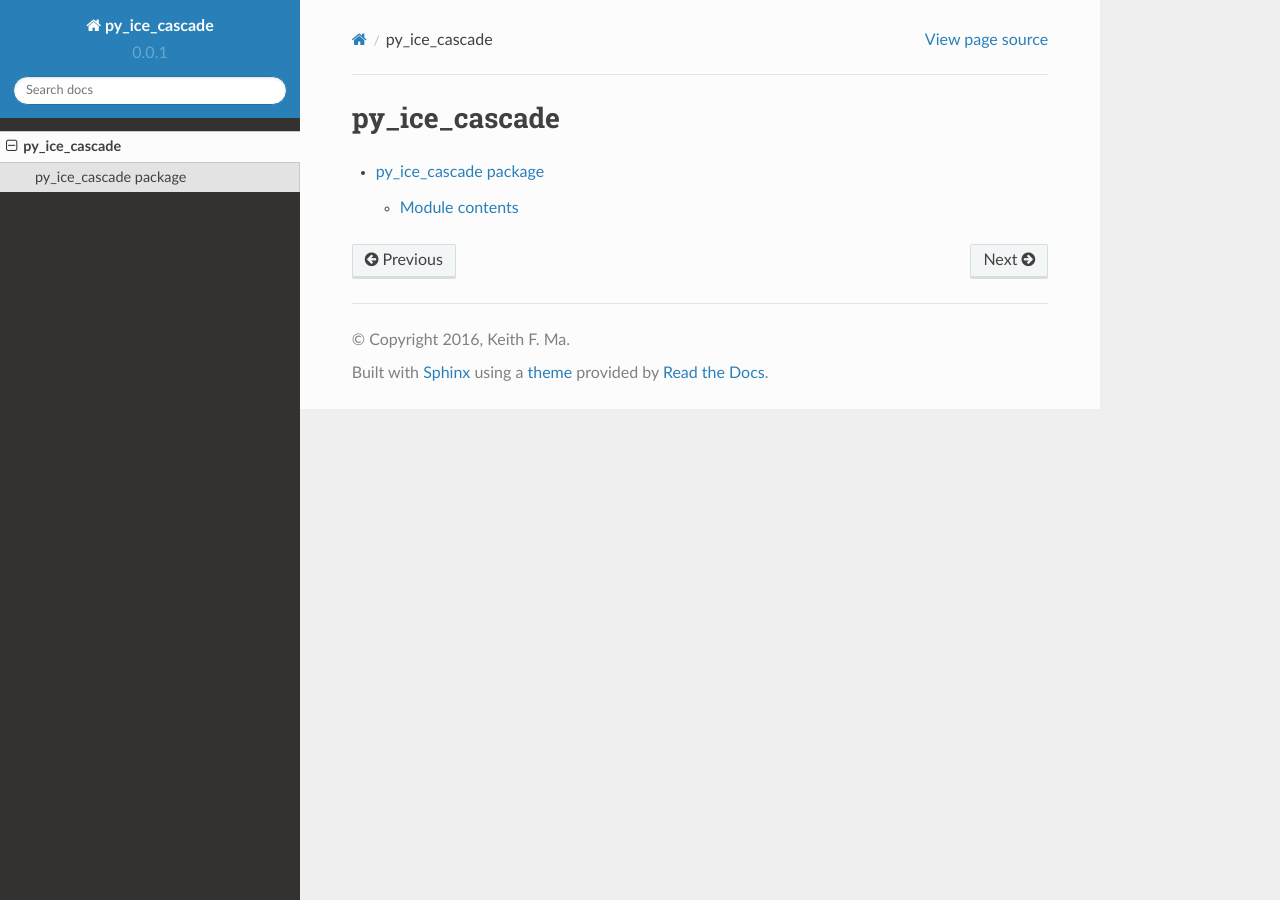
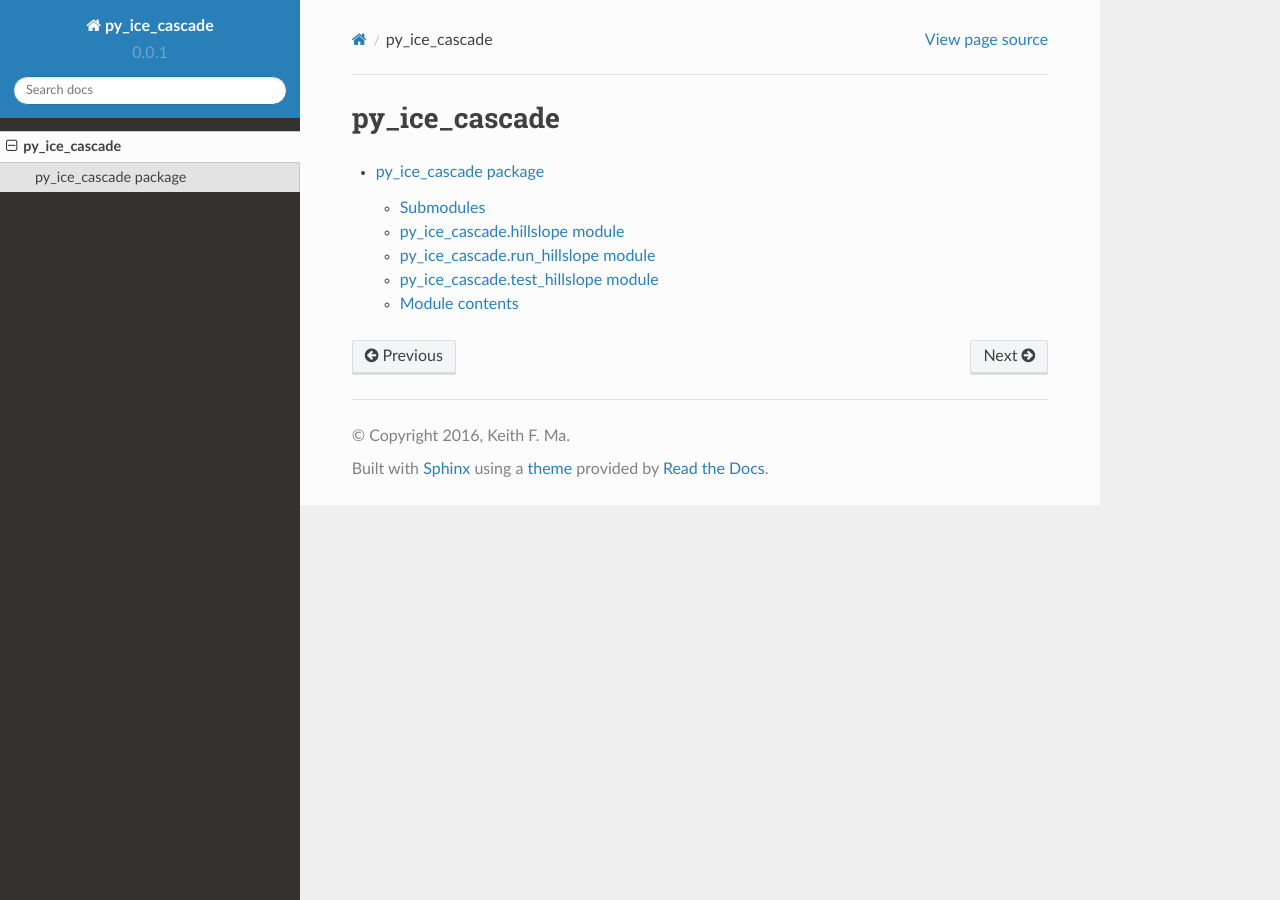
Before and after one commit to keithfma/py-ice-cascade, a Sphinx documentation site: the page built from docs/source/modules.rst, in a window 1280 px wide. Built offline with Sphinx 7.4.7 and the Read the Docs theme 2.0.0, drawn with Linux system fonts in a browser that asks for light colours.

Commit message:
Updated docs

```diff
--- a/docs/source/py_ice_cascade.rst
+++ b/docs/source/py_ice_cascade.rst
@@ -1,5 +1,33 @@
 py_ice_cascade package
 ======================
+
+Submodules
+----------
+
+py_ice_cascade.hillslope module
+-------------------------------
+
+.. automodule:: py_ice_cascade.hillslope
+    :members:
+    :undoc-members:
+    :show-inheritance:
+
+py_ice_cascade.run_hillslope module
+-----------------------------------
+
+.. automodule:: py_ice_cascade.run_hillslope
+    :members:
+    :undoc-members:
+    :show-inheritance:
+
+py_ice_cascade.test_hillslope module
+------------------------------------
+
+.. automodule:: py_ice_cascade.test_hillslope
+    :members:
+    :undoc-members:
+    :show-inheritance:
+
 
 Module contents
 ---------------
```
